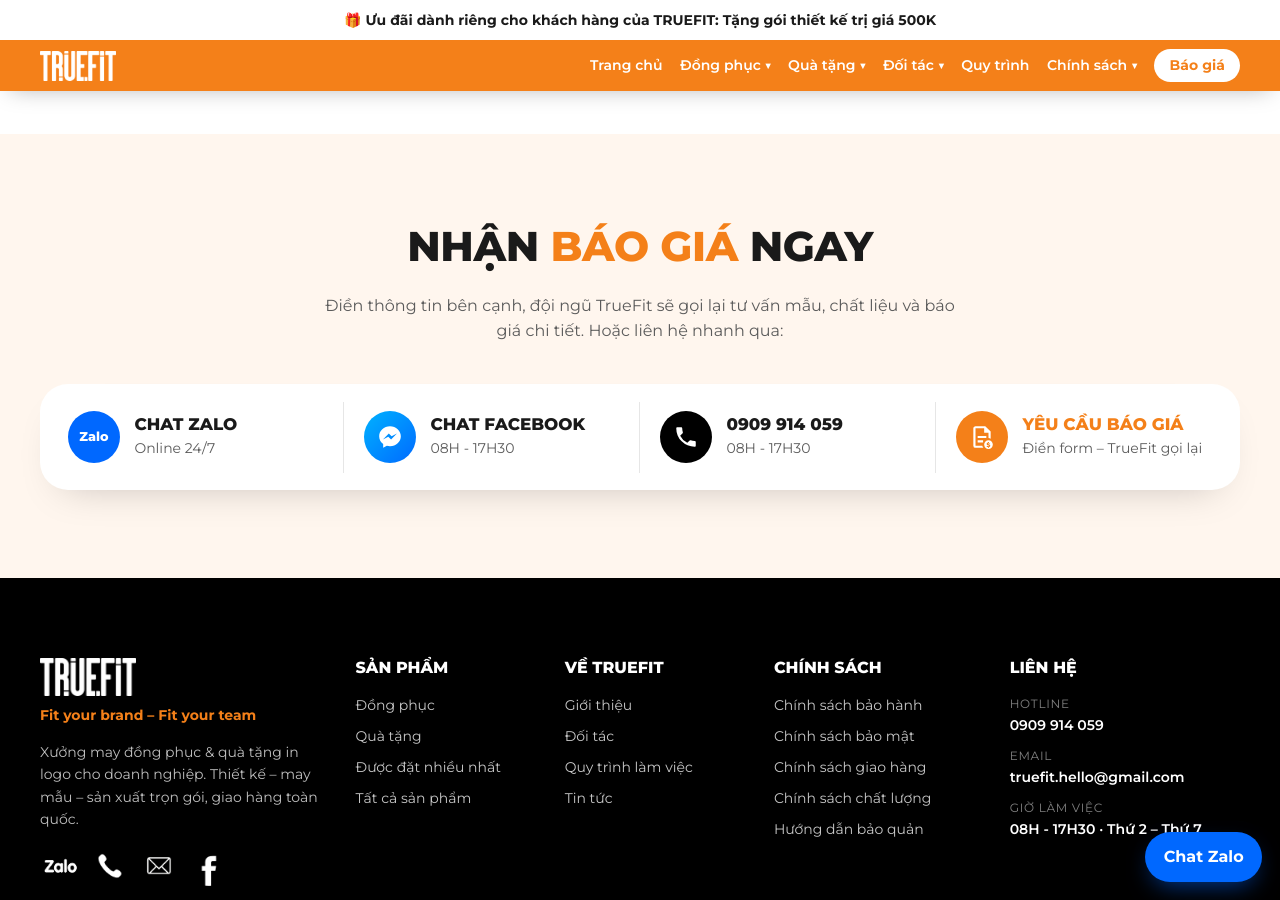
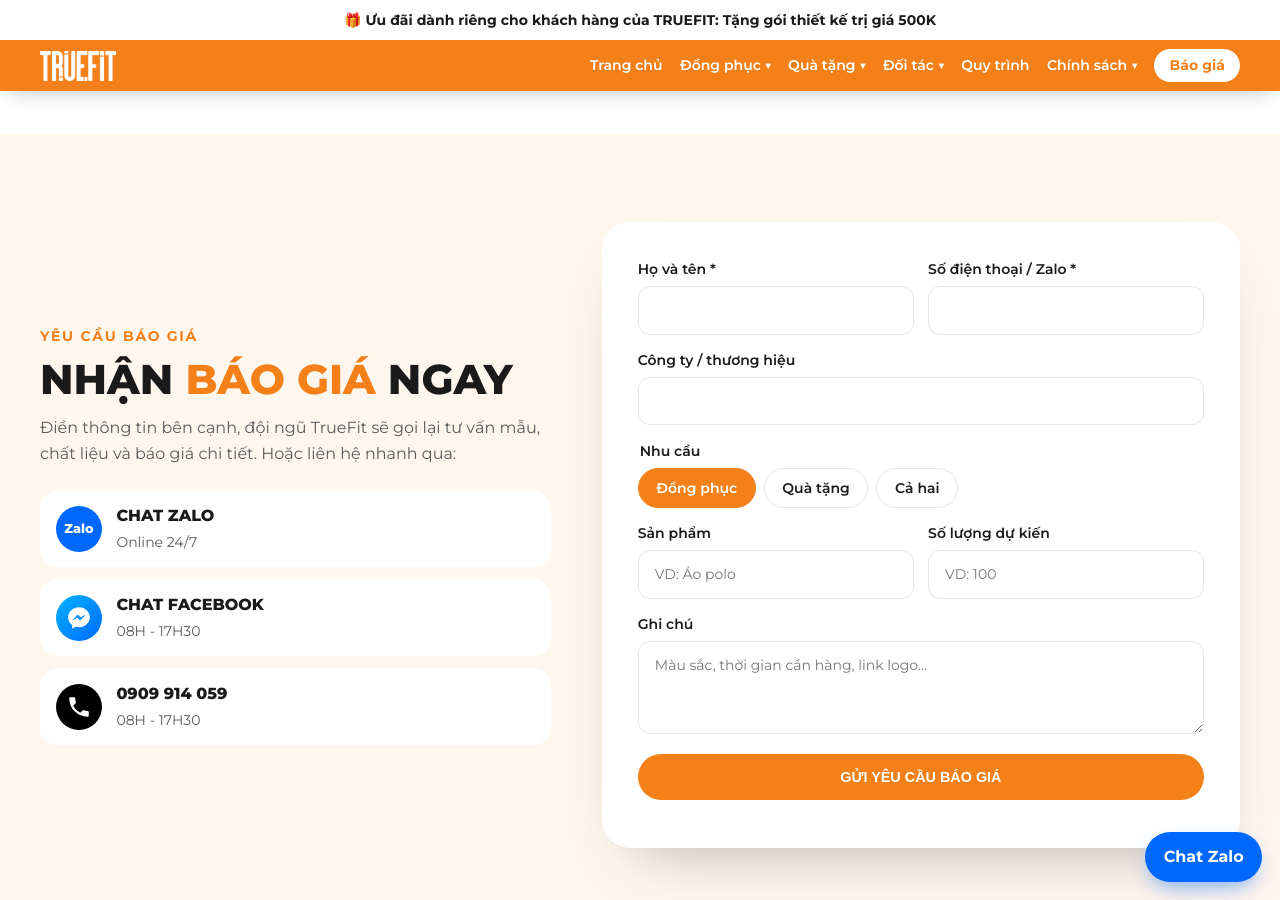
Before and after one commit to bap47/truefit, a Jekyll site: the page built from index.html, in a window 1280 px wide and 900 px high, scrolled down 4236 px. Built offline with Jekyll 4.4.1, drawn with Linux system fonts in a browser that asks for light colours.

Commit message:
Add files via upload

```diff
--- a/index.html
+++ b/index.html
@@ -169,17 +169,22 @@
   {% endif %}
 </section>
 
-<!-- ⑦ NHẬN BÁO GIÁ: thanh liên hệ + popup form -->
+<!-- ⑦ NHẬN BÁO GIÁ: form điền trực tiếp -->
 {% assign lh = site.data.lien_he %}
 <section class="tf-section tf-section--cream" id="bao-gia">
-  <div class="wrap">
-    <h2 class="tf-title reveal">{% include cam.html t=d9.tieu_de_bao_gia %}</h2>
-    {% if d9.mo_ta_bao_gia %}<p class="tf-lead reveal">{{ d9.mo_ta_bao_gia }}</p>{% endif %}
-    <div class="tf-contactbar reveal">
-      <a href="{{ lh.zalo }}" target="_blank" rel="noopener"><span class="tf-ci tf-ci--zalo">Zalo</span><span><strong>Chat Zalo</strong><em>Online 24/7</em></span></a>
-      <a href="{{ lh.facebook_chat | default: 'https://www.facebook.com/truefituniform' }}" target="_blank" rel="noopener"><span class="tf-ci tf-ci--fb"><svg viewBox="0 0 24 24" aria-hidden="true"><path d="M12 2C6.4 2 2 6.1 2 11.3c0 2.9 1.4 5.5 3.7 7.2V22l3.4-1.9c.9.3 1.9.4 2.9.4 5.6 0 10-4.1 10-9.2S17.6 2 12 2Zm1 12.4-2.6-2.7-4.9 2.7 5.4-5.7 2.6 2.7 4.9-2.7-5.4 5.7Z"/></svg></span><span><strong>Chat Facebook</strong><em>{{ lh.gio_lam_viec }}</em></span></a>
-      <a href="tel:{{ lh.hotline_so }}"><span class="tf-ci tf-ci--tel"><svg viewBox="0 0 24 24" aria-hidden="true"><path d="M6.6 10.8a15.1 15.1 0 0 0 6.6 6.6l2.2-2.2c.3-.3.7-.4 1-.2 1.1.4 2.3.6 3.6.6.6 0 1 .4 1 1V20c0 .6-.4 1-1 1A17 17 0 0 1 3 4c0-.6.4-1 1-1h3.5c.6 0 1 .4 1 1 0 1.3.2 2.5.6 3.6.1.3 0 .7-.2 1l-2.3 2.2Z"/></svg></span><span><strong>{{ lh.hotline }}</strong><em>{{ lh.gio_lam_viec }}</em></span></a>
-      <a href="#bao-gia-form" data-bao-gia class="is-main"><span class="tf-ci tf-ci--quote"><svg viewBox="0 0 24 24" aria-hidden="true"><path d="M6 2h9l5 5v6.5a6 6 0 0 0-2-.5V8h-4V4H6v16h6.3a6 6 0 0 0 1 2H6a2 2 0 0 1-2-2V4c0-1.1.9-2 2-2Zm2 9h8v2H8v-2Zm0 4h5v2H8v-2Zm10 0a4 4 0 1 1 0 8 4 4 0 0 1 0-8Zm-.5 1.5v.6c-.7.2-1.2.7-1.2 1.3 0 .8.7 1.1 1.4 1.3.5.1.7.2.7.4s-.3.4-.7.4c-.4 0-.8-.2-1.1-.4l-.4.7c.3.3.8.5 1.3.5v.7h1v-.7c.7-.2 1.1-.7 1.1-1.3 0-.8-.6-1.1-1.4-1.3-.5-.1-.7-.2-.7-.4s.2-.3.6-.3c.3 0 .7.1.9.3l.4-.7a2 2 0 0 0-1-.4v-.6h-.9Z"/></svg></span><span><strong>Yêu cầu báo giá</strong><em>Điền form – TrueFit gọi lại</em></span></a>
+  <div class="wrap tf-quotebox">
+    <div class="tf-quotebox__info reveal">
+      <p class="tf-eyebrow" style="text-align:left">Yêu cầu báo giá</p>
+      <h2>{% include cam.html t=d9.tieu_de_bao_gia %}</h2>
+      {% if d9.mo_ta_bao_gia %}<p class="tf-quotebox__lead">{{ d9.mo_ta_bao_gia }}</p>{% endif %}
+      <ul class="tf-quotebox__ways">
+        <li><a href="{{ lh.zalo }}" target="_blank" rel="noopener"><span class="tf-ci tf-ci--zalo">Zalo</span><span><strong>Chat Zalo</strong><em>Online 24/7</em></span></a></li>
+        <li><a href="{{ lh.facebook_chat | default: 'https://www.facebook.com/truefituniform' }}" target="_blank" rel="noopener"><span class="tf-ci tf-ci--fb"><svg viewBox="0 0 24 24" aria-hidden="true"><path d="M12 2C6.4 2 2 6.1 2 11.3c0 2.9 1.4 5.5 3.7 7.2V22l3.4-1.9c.9.3 1.9.4 2.9.4 5.6 0 10-4.1 10-9.2S17.6 2 12 2Zm1 12.4-2.6-2.7-4.9 2.7 5.4-5.7 2.6 2.7 4.9-2.7-5.4 5.7Z"/></svg></span><span><strong>Chat Facebook</strong><em>{{ lh.gio_lam_viec }}</em></span></a></li>
+        <li><a href="tel:{{ lh.hotline_so }}"><span class="tf-ci tf-ci--tel"><svg viewBox="0 0 24 24" aria-hidden="true"><path d="M6.6 10.8a15.1 15.1 0 0 0 6.6 6.6l2.2-2.2c.3-.3.7-.4 1-.2 1.1.4 2.3.6 3.6.6.6 0 1 .4 1 1V20c0 .6-.4 1-1 1A17 17 0 0 1 3 4c0-.6.4-1 1-1h3.5c.6 0 1 .4 1 1 0 1.3.2 2.5.6 3.6.1.3 0 .7-.2 1l-2.3 2.2Z"/></svg></span><span><strong>{{ lh.hotline }}</strong><em>{{ lh.gio_lam_viec }}</em></span></a></li>
+      </ul>
+    </div>
+    <div class="tf-quotebox__form reveal" style="--d:.1s">
+      {% include quote-form.html %}
     </div>
   </div>
 </section>
```
